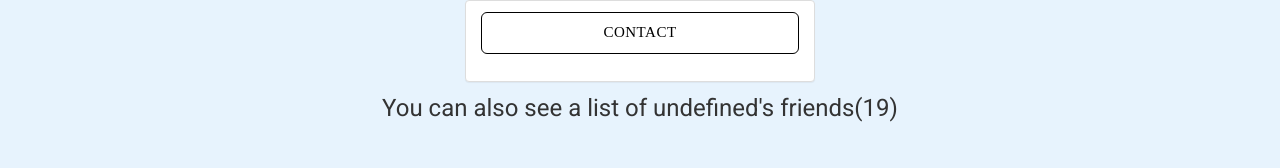
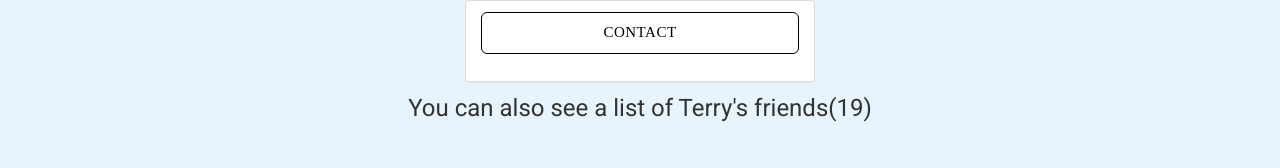
Before and after one commit to Anameskhi/sweeft_task, an Angular app: page /user-info/1 in a window 1280 px wide. Shown: the part 632-800 px from the top of the page. Built offline with nearby package versions, Linux system fonts and the light colour scheme; data requests are answered from the project's data file.

Commit message:
delete redundant variables

```diff
--- a/src/app/user-info/user-info.component.html
+++ b/src/app/user-info/user-info.component.html
@@ -99,7 +99,7 @@
         </ng-container>
 
         <ng-template #loaded>
-        <h1 style="text-align: center;">{{userFriends?.length != 0? ('You can also see a list of '+ firstName+"'s friends("+userFriends?.length+')'):(firstName + "'s has no friends")}} </h1>
+        <h1 style="text-align: center;">{{userFriends?.length != 0? ('You can also see a list of '+ currUsr.firstName+"'s friends("+userFriends?.length+')'):(currUsr.firstName + "'s has no friends")}} </h1>
     <div class="  row product-items ">
         <div class="   mt-5 mb-5 col-12 col-sm-12 col-md-6 col-lg-4 text-center"
             *ngFor="let friend of userFriends ">
```
Also changed, not shown: src/app/user-info/user-info.component.ts (+0 -8 lines).
